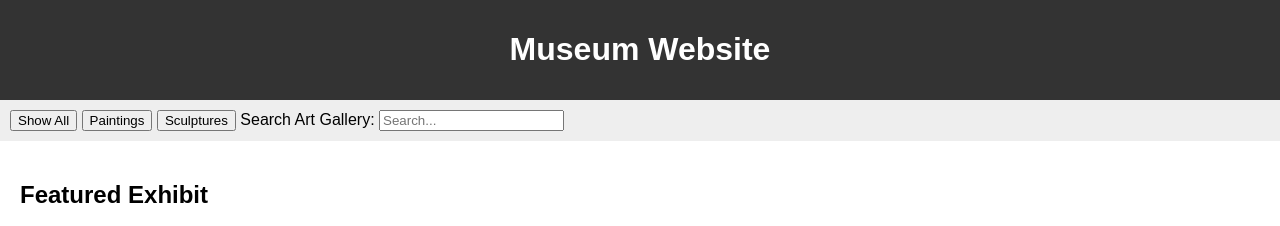
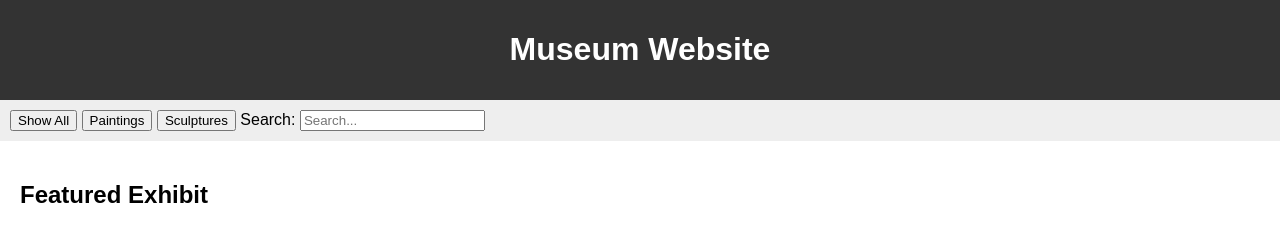
Before and after one commit to HemanthSunkara37/HemanthSunkara37MuseumNew.github.io, a plain HTML site: page index.html in a window 1280 px wide. Shown: the top 226 px of the page. Drawn offline with Linux system fonts and the light colour scheme.

Commit message:
Update index.html

```diff
--- a/index.html
+++ b/index.html
@@ -55,7 +55,7 @@
         <button onclick="filterGallery('all')">Show All</button>
         <button onclick="filterGallery('paintings')">Paintings</button>
         <button onclick="filterGallery('sculptures')">Sculptures</button>
-        <label for="searchInput">Search Art Gallery:</label>
+        <label for="searchInput">Search:</label>
         <input type="text" id="searchInput" placeholder="Search...">
     </nav>
     <main>
```
